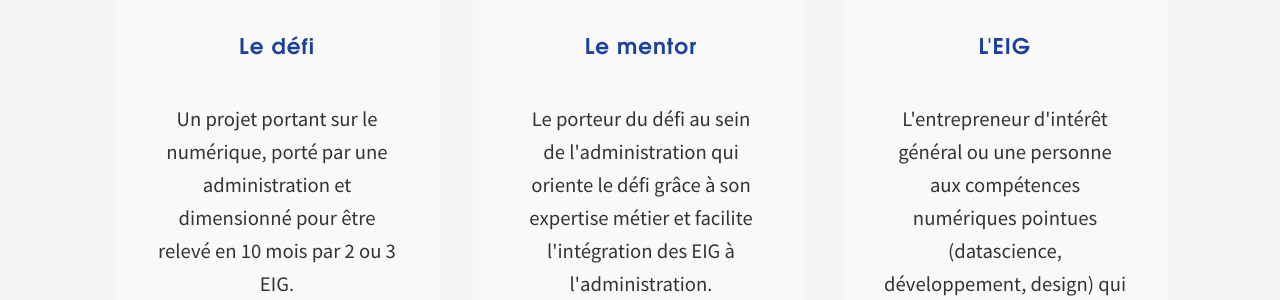
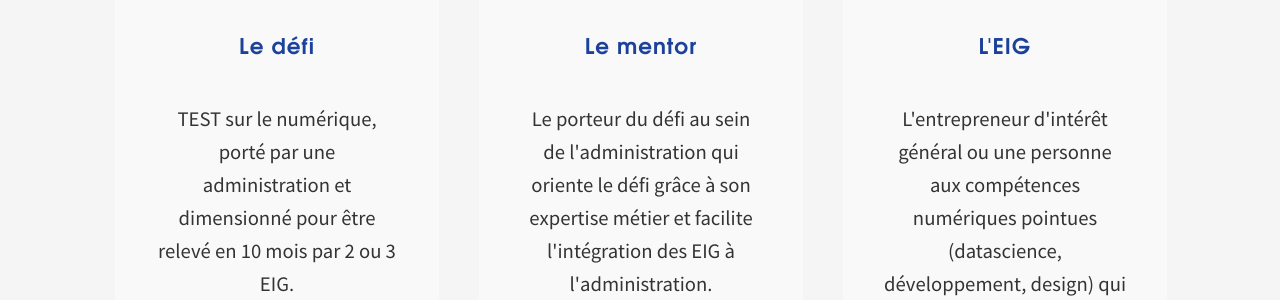
Before and after one commit to etalab/piaf-site, a Jekyll site: the page built from index.html, in a window 1280 px wide and 900 px high, scrolled down 900 px. Shown: the part 154-454 px from the top of the window. Built offline with Jekyll 4.4.1, drawn with Linux system fonts in a browser that asks for light colours; nearby versions of some CDN libraries; some web fonts are replaced; library files that are not in the unit come from our copies.

Commit message:
Update index.html

```diff
--- a/index.html
+++ b/index.html
@@ -30,7 +30,7 @@ motivations:
 piliers:
   - icon_class: fa fa-trophy
     title: <a href="/defis.html">Le défi</a>
-    desc: Un projet portant sur le numérique, porté par une administration et dimensionné pour être relevé en 10 mois par 2 ou 3 EIG.
+    desc: TEST sur le numérique, porté par une administration et dimensionné pour être relevé en 10 mois par 2 ou 3 EIG.
   - icon_class: fa fa-compass
     title: <a href="/communaute.html">Le mentor</a>
     desc: Le porteur du défi au sein de l'administration qui oriente le défi grâce à son expertise métier et facilite l'intégration des EIG à l'administration.
```
